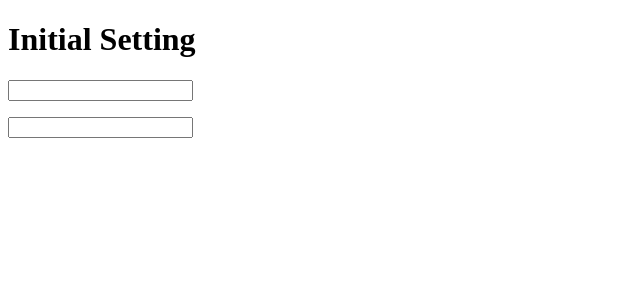
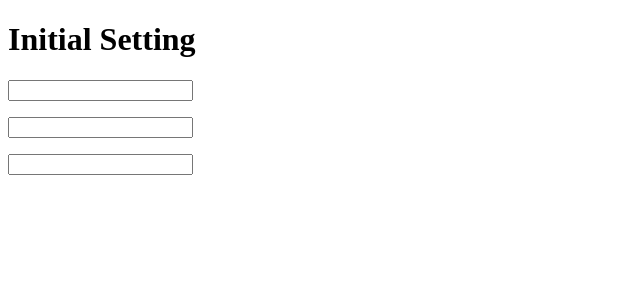
Before and after one commit to YAPP-Github/20th-ALL-Rounder-Team-1-Web, a React app: page / in a window 1280 px wide. Shown: the top 300 px of the page, without its empty margins (0-640 px from the left). Built offline with nearby package versions, Linux system fonts and the light colour scheme.

Commit message:
:sparkles: 닉네임 Input 추가

```diff
--- a/src/App.tsx
+++ b/src/App.tsx
@@ -6,6 +6,7 @@ const App = () => {
       <h1>Initial Setting</h1>
       <Input type="email" />
       <Input type="authNumber" authInput={123456} />
+      <Input type="nickName" isValidNickName={undefined} />
     </div>
   );
 };
--- a/src/components/common/Input.tsx
+++ b/src/components/common/Input.tsx
@@ -1,20 +1,23 @@
 import { useEffect, useState } from 'react';
 
-type InputType = 'email' | 'authNumber';
+type InputType = 'email' | 'authNumber' | 'nickName';
 
 interface IProps {
   type: InputType;
   authInput?: number;
+  isValidNickName?: boolean | undefined;
 }
 
-export const Input = ({ type, authInput }: IProps) => {
+export const Input = ({ type, authInput, isValidNickName }: IProps) => {
   const [inputValue, setInputValue] = useState({
     email: '',
     authNumber: '',
+    nickName: '',
   });
   const [message, setMessage] = useState({
     email: '',
     authNumber: '',
+    nickName: '22',
   });
 
   const checkEmail = () => {
@@ -48,12 +51,32 @@ export const Input = ({ type, authInput }: IProps) => {
     return setMessage({ ...message, authNumber: '' });
   };
 
+  const checkNickName = () => {
+    const currentInput = inputValue['nickName'];
+
+    if (currentInput.length === 12) {
+      return setMessage({ ...message, nickName: '닉네임은 최대 12자입니다.' });
+    }
+    if (isValidNickName === undefined) {
+      return setMessage({ ...message, nickName: '' });
+    }
+    if (isValidNickName) {
+      return setMessage({ ...message, nickName: '사용가능한 닉네임 입니다.' });
+    }
+    if (!isValidNickName) {
+      return setMessage({ ...message, nickName: '이미 사용중인 닉네임 입니다.' });
+    }
+  };
+
   const checkInput = () => {
     if (type === 'email') {
       return checkEmail();
     }
     if (type === 'authNumber' && authInput) {
       return checkAuthNumber(authInput);
+    }
+    if (type === 'nickName') {
+      return checkNickName();
     }
   };
 
@@ -92,6 +115,18 @@ export const Input = ({ type, authInput }: IProps) => {
           <p>{message['authNumber']}</p>
         </>
       )}
+      {type === 'nickName' && (
+        <>
+          <input
+            onChange={(event) => onChange('nickName', event)}
+            type="text"
+            name="nickName"
+            id="nickName"
+            maxLength={12}
+          />
+          <p>{message['nickName']}</p>
+        </>
+      )}
     </>
   );
 };
```
